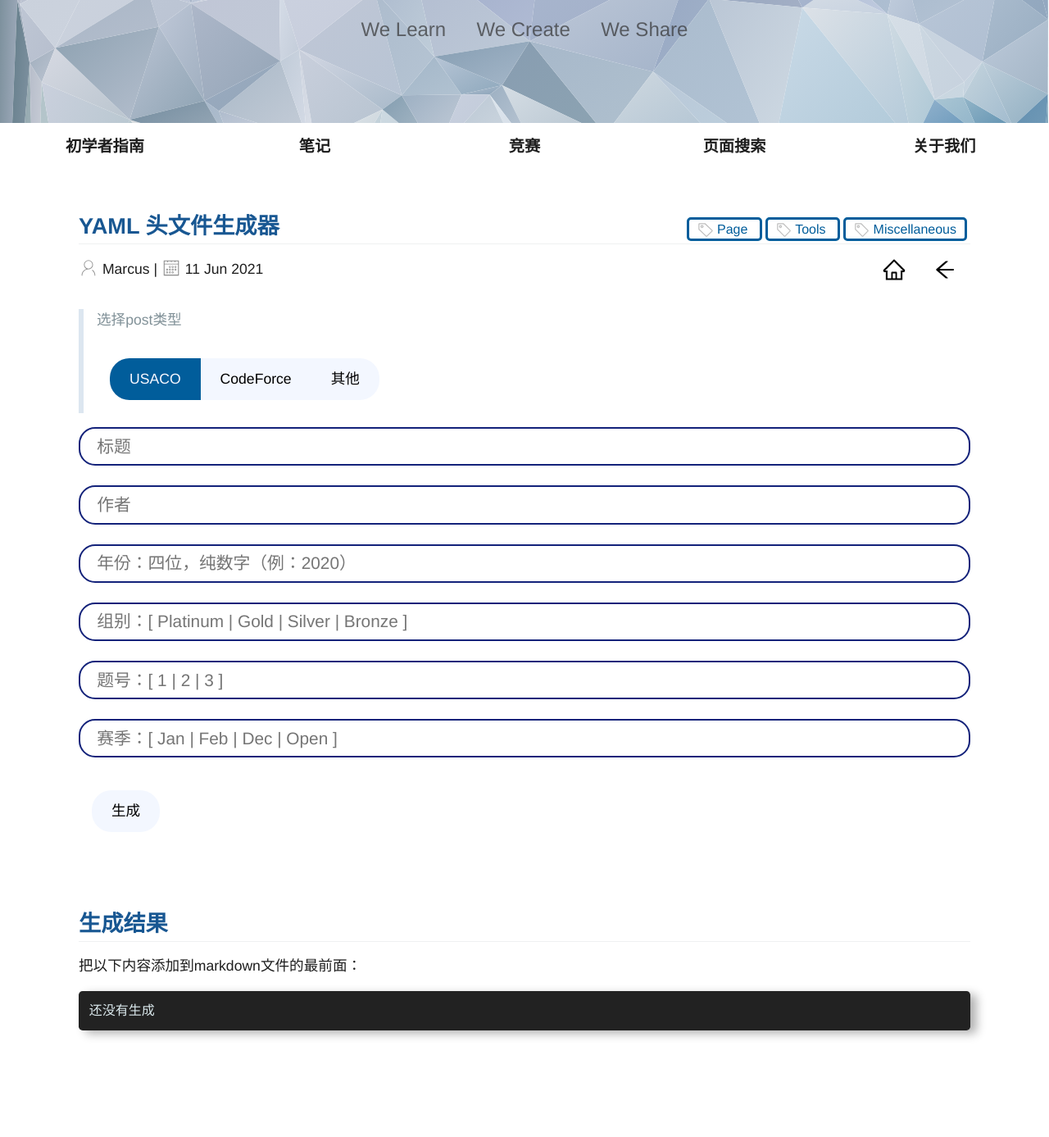
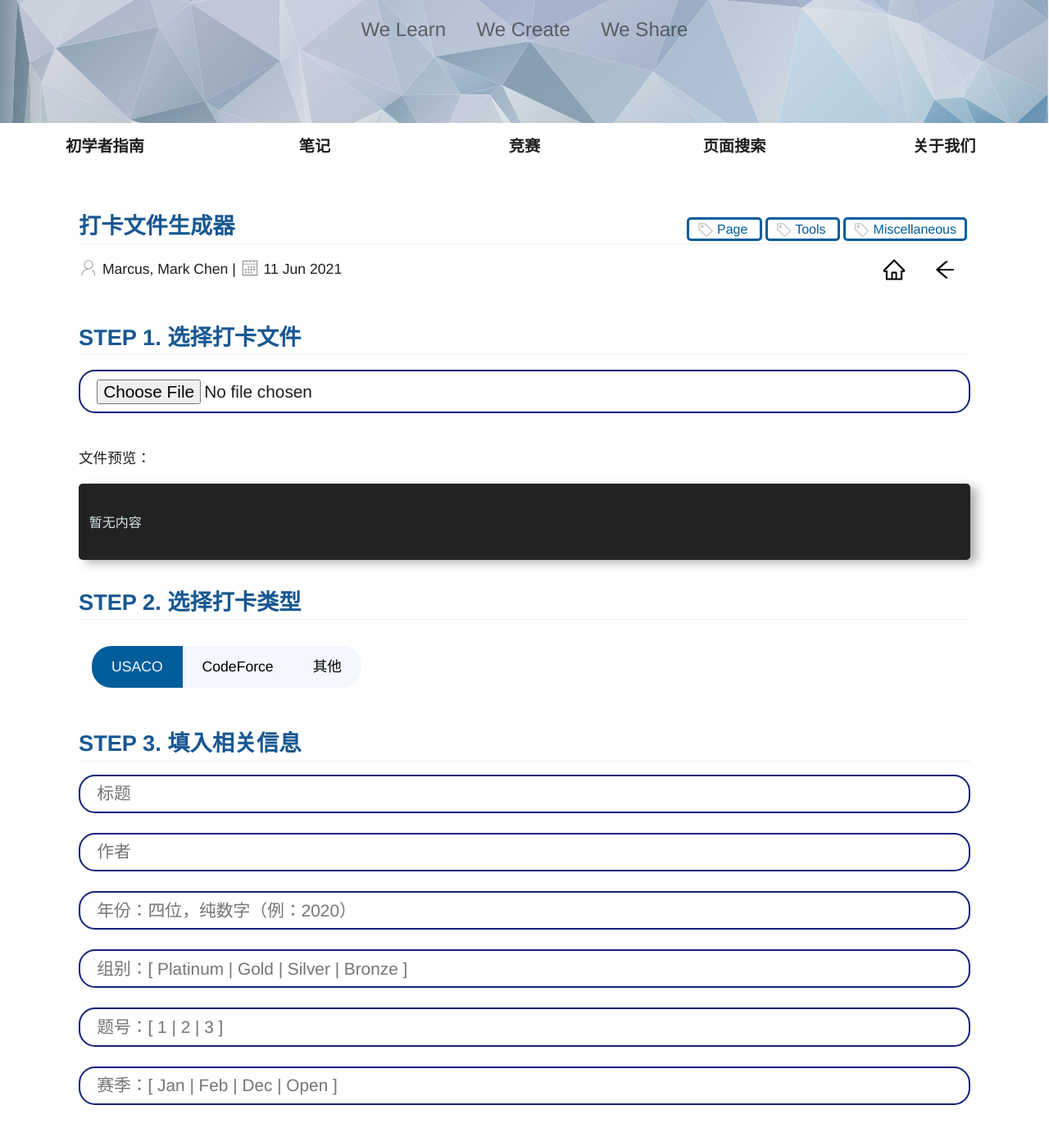
Before and after one commit to MarkChenYutian/gwcsclub, a Jekyll site: the page built from _posts/misc/maintainance/2021-06-11-yaml-generator.md, in a window 1280 px wide and 1400 px high, scrolled down 227 px. Shown: the top 1387 px of the window at 82% size. Built offline with Jekyll 4.4.1, drawn with Linux system fonts in a browser that asks for light colours; comment, search, counter and statistics services are not loaded; some of the changed text lies outside the part shown.

Commit message:
File Generator Implementation

```diff
--- a/_posts/misc/maintainance/2021-06-11-yaml-generator.md
+++ b/_posts/misc/maintainance/2021-06-11-yaml-generator.md
@@ -1,111 +1,87 @@
 ---
-title: YAML 头文件生成器
+title: 打卡文件生成器
 layout: page
 tags: [Page, Tools, Miscellaneous]
-Author: [Marcus]
+Author: [Marcus, Mark Chen]
 useTOC: false
 ---
-<blockquote>
-    <p>选择post类型</p>
-    <div class="button-box" id="selectors">
-        <div
-            class="main-button" id="usacoSelector" onclick="chooseSelector('usaco')"
-            style="margin-right: 0; border-radius: 24px 0 0 24px;"
-        >
-            USACO
-        </div>
-        <div
-            class="main-button" id="codeforceSelector" onclick="chooseSelector('codeforce')"
-            style="margin-right: 0; margin-left: 0; border-radius: 0;"
-        >
-            CodeForce
-        </div>
-        <div
-            class="main-button" id="otherSelector" onclick="chooseSelector('other')"
-            style="margin-left: 0; border-radius: 0 24px 24px 0;"
-        >
-            其他
-        </div>
+<script src="{{ site.baseurl }}/js/file-generator.js"></script>
+
+
+## STEP 1. 选择打卡文件
+
+<input type='file' accept=".md,.markdown" onchange='openFile(event)'><br>
+
+文件预览：
+
+<pre style="max-height: 15rem; overflow-y: auto;">
+<code id="inFileContent">
+暂无内容
+</code>
+</pre>
+
+## STEP 2. 选择打卡类型
+<div class="button-box" id="selectors">
+    <div
+        class="main-button" id="usacoSelector" onclick="chooseSelector('usaco')"
+        style="margin-right: 0; border-radius: 24px 0 0 24px;"
+    >
+        USACO
     </div>
-</blockquote>
+    <div
+        class="main-button" id="codeforceSelector" onclick="chooseSelector('codeforce')"
+        style="margin-right: 0; margin-left: 0; border-radius: 0;"
+    >
+        CodeForce
+    </div>
+    <div
+        class="main-button" id="otherSelector" onclick="chooseSelector('other')"
+        style="margin-left: 0; border-radius: 0 24px 24px 0;"
+    >
+        其他
+    </div>
+</div>
+
+## STEP 3. 填入相关信息
+
 <div>
     <div id="usaco" class="input">
-<input type="text" name="firstname" value="" id="utitle" placeholder="标题"><br>
-<input type="text" name="firstname" value="" id="uauthor" placeholder="作者"><br>
-<input type="text" name="firstname" value="" id="uyear" placeholder="年份：四位，纯数字（例：2020）"><br>
-<input type="text" name="firstname" value="" id="ugroup" placeholder="组别：[ Platinum | Gold | Silver | Bronze ]" ><br>
-<input type="text" name="firstname" value="" id="uquestion" placeholder="题号：[ 1 | 2 | 3 ]"><br>
-<input type="text" name="firstname" value="" id="useason" placeholder="赛季：[ Jan | Feb | Dec | Open ]"><br>
-<button class="main-button" onclick="generateU()">生成</button>
+<input type="text" name="firstname" value="" id="utitle" placeholder="标题">
+<input type="text" name="firstname" value="" id="uauthor" placeholder="作者">
+<input type="text" name="firstname" value="" id="uyear" placeholder="年份：四位，纯数字（例：2020）">
+<input type="text" name="firstname" value="" id="ugroup" placeholder="组别：[ Platinum | Gold | Silver | Bronze ]" >
+<input type="text" name="firstname" value="" id="uquestion" placeholder="题号：[ 1 | 2 | 3 ]">
+<input type="text" name="firstname" value="" id="useason" placeholder="赛季：[ Jan | Feb | Dec | Open ]">
+<h2>STEP 4. 生成！</h2>
+<button class="main-button" onclick="generateFile(generateU)">生成</button>
     </div>
     <div id="codeforce" class="input">
-<input type="text" name="firstname" value="" id="ctitle" placeholder="标题" ><br>
-<input type="text" name="firstname" value="" id="cauthor" placeholder="作者" ><br>
-<input type="text" name="firstname" value="" id="cgroup" placeholder="组别：[ 1 | 2 | 3 ]" ><br>
-<input type="text" name="firstname" value="" id="cquestion" placeholder="题号：纯数字" ><br>
-<button class="main-button" onclick="generateC()">生成</button>
+<input type="text" name="firstname" value="" id="ctitle" placeholder="标题" >
+<input type="text" name="firstname" value="" id="cauthor" placeholder="作者" >
+<input type="text" name="firstname" value="" id="cgroup" placeholder="组别：[ 1 | 2 | 3 ]" >
+<input type="text" name="firstname" value="" id="cquestion" placeholder="题号：纯数字" >
+<h2>STEP 4. 生成！</h2>
+<button class="main-button" onclick="generateFile(generateC)">生成</button>
     </div>
     <div id="other" class="input">
-<input type="text" name="firstname" value="" id="otitle" placeholder="标题" ><br>
-<input type="text" name="firstname" value="" id="oauthor" placeholder="作者" ><br>
-<button class="main-button" onclick="generateO()">生成</button>
+<input type="text" name="firstname" value="" id="otitle" placeholder="标题" >
+<input type="text" name="firstname" value="" id="oauthor" placeholder="作者" >
+<h2>STEP 4. 生成！</h2>
+<button class="main-button" onclick="generateFile(generateO)">生成</button>
     </div>
 </div>
-<br>
 
-## 生成结果
+## STEP 5. 结果预览
 
-<div>
-<p>把以下内容添加到markdown文件的最前面：</P>
-<pre>
-<code id="output"></code>
+<pre style="max-height: 15rem; overflow-y: auto;">
+<code id="outPreview">
+</code>
 </pre>
-</div>
+
 <script>
     if (document.readyState !== 'loading') {
         chooseSelector("usaco");
     } else {
         document.addEventListener('DOMContentLoaded', chooseSelector("usaco"));
     }
-    function generateU(){
-        var title=document.getElementById("utitle").value;
-        var author=document.getElementById("uauthor").value;
-        var year=document.getElementById("uyear").value;
-        var group=document.getElementById("ugroup").value;
-        var question=document.getElementById("uquestion").value;
-        var season=document.getElementById("useason").value;
-        document.getElementById("output").innerHTML=`---<br>layout: usaco-post<br>title: ${title}<br>tags: [\"USACO analysis\"]<br>Author: [\"${author}\"]<br>year: ${year}<br>group: ${group}<br>season: ${season}<br>question: ${question}<br>---`;
-    }
-    function generateC(){
-        var title=document.getElementById("ctitle").value;
-        var author=document.getElementById("cauthor").value;
-        var group=document.getElementById("cgroup").value;
-        var question=document.getElementById("cquestion").value;
-        document.getElementById("output").innerHTML=`---<br>layout: post<br>title: ${title}<br>tags: [\"CodeForce\",\"Other-analysis\"]<br>Author: [\"${author}\"]<br>group: ${group}<br>question: ${question}<br>---`;
-    }
-    function generateO(){
-        var title=document.getElementById("otitle").value;
-        var author=document.getElementById("oauthor").value;
-        document.getElementById("output").innerHTML=`---<br>layout: post<br>title: ${title}<br>tags: [\"Other-analysis\"]<br>Author: [\"${author}\"]<br>---`;
-    }
-    function deselect(target){
-        target.style.backgroundColor = "rgb(243, 247, 255)";
-        target.style.color = "black";
-    }
-    function select(target){
-        target.style.backgroundColor = "#015d9b";
-        target.style.color = "ghostwhite";
-    }
-    function chooseSelector(target){
-        document.getElementById("selectors").childNodes.forEach(function(each){
-            try{deselect(each);}
-            catch{;}
-        });
-        select(document.getElementById(target+"Selector"));
-        document.querySelectorAll(".input").forEach(function(each){
-            each.style.display="none";
-        });
-        document.getElementById(target).style.display="";
-        document.getElementById("output").innerHTML="还没有生成";
-    }
 </script>
--- /dev/null
+++ b/js/file-generator.js
@@ -0,0 +1,81 @@
+function generateU(){
+    let title=document.getElementById("utitle").value;
+    let author=document.getElementById("uauthor").value;
+    let year=document.getElementById("uyear").value;
+    let group=document.getElementById("ugroup").value;
+    let question=document.getElementById("uquestion").value;
+    let season=document.getElementById("useason").value;
+    return("---\nlayout: usaco-post\ntitle: " + title +"\ntags: [\"USACO analysis\"]\nAuthor: [\"" + author + "\"]\nyear: " + year + "\ngroup: " + group + "\nseason: " + season + "\nquestion: " + question + "\n---");
+}
+function generateC(){
+    let title=document.getElementById("ctitle").value;
+    let author=document.getElementById("cauthor").value;
+    let group=document.getElementById("cgroup").value;
+    let question=document.getElementById("cquestion").value;
+    return("---\nlayout: post\ntitle: " + title + "\ntags: [\"CodeForce\",\"Other-analysis\"]\nAuthor: [\""+ author + "\"]\ngroup: "+ group +"\nquestion: " + question + "\n---");
+}
+function generateO(){
+    let title=document.getElementById("otitle").value;
+    let author=document.getElementById("oauthor").value;
+    return("---\nlayout: post\ntitle: "+ title +"\ntags: [\"Other-analysis\"]\nAuthor: [\""+ author +"\"]\n---");
+}
+function deselect(target){
+    target.style.backgroundColor = "rgb(243, 247, 255)";
+    target.style.color = "black";
+}
+function select(target){
+    target.style.backgroundColor = "#015d9b";
+    target.style.color = "ghostwhite";
+}
+function chooseSelector(target){
+    document.getElementById("selectors").childNodes.forEach(function(each){
+        try{deselect(each);}
+        catch{;}
+    });
+    select(document.getElementById(target+"Selector"));
+    document.querySelectorAll(".input").forEach(function(each){
+        each.style.display="none";
+    });
+    document.getElementById(target).style.display="";
+}
+function openFile(event) {
+  var input = event.target;
+  var reader = new FileReader();
+  reader.onload = function(){
+    var text = reader.result;
+    var node = document.getElementById('inFileContent');
+    node.innerText = text;
+  };
+  reader.readAsText(input.files[0]);
+}
+function download(filename, text) {
+    var element = document.createElement('a');
+    element.setAttribute('href', 'data:text;charset=utf-8,' + encodeURIComponent(text));
+    element.setAttribute('download', filename);
+    element.style.display = 'none';
+    document.body.appendChild(element);
+    element.click();
+    document.body.removeChild(element);
+  }
+function generateFile(yamlGenerator){
+    let yamlHead = yamlGenerator();
+    // Ugly implementation to get title, what if user enter value in USACO first then jump to Others?
+    let title = document.getElementById("ctitle").value || document.getElementById("utitle").value || document.getElementById("otitle").value;
+    let content = document.getElementById("inFileContent").innerText;
+    let result = yamlHead + "\n" + content;
+    if (encodeURIComponent(result).length > 65000){
+        warning = document.createElement("div");
+        warning.setAttribute("class", "error");
+        warningHead = document.createElement("h2");
+        warningHead.innerText = "⚠ File Size reach Maximum, Please check if the file is cropped";
+        warningCont = document.createElement("p");
+        warningCont.innerText = "The file size exceed 65000 after base64 compression, This indicates that the file may overflow with current URI Data protocal, please check the end of file in the preview window to see if the file is damaged.";
+        warning.appendChild(warningHead);
+        warning.appendChild(warningCont);
+        document.getElementsByClassName("main-content")[0].appendChild(warning);
+    }
+    title = title.replaceAll("_", "-").replaceAll(" ", "-");
+    console.log(title);
+    document.getElementById("outPreview").innerText = result;
+    download(title + ".md", result);
+}
```
